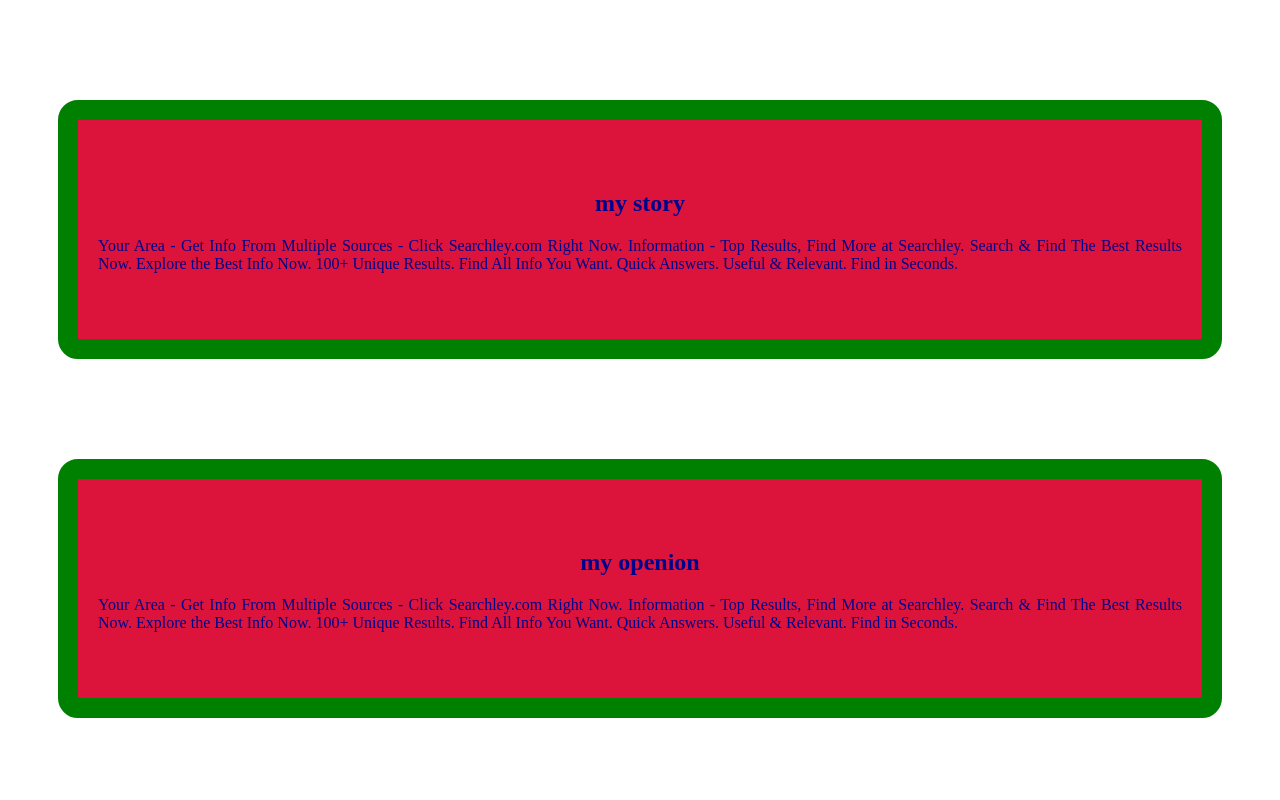
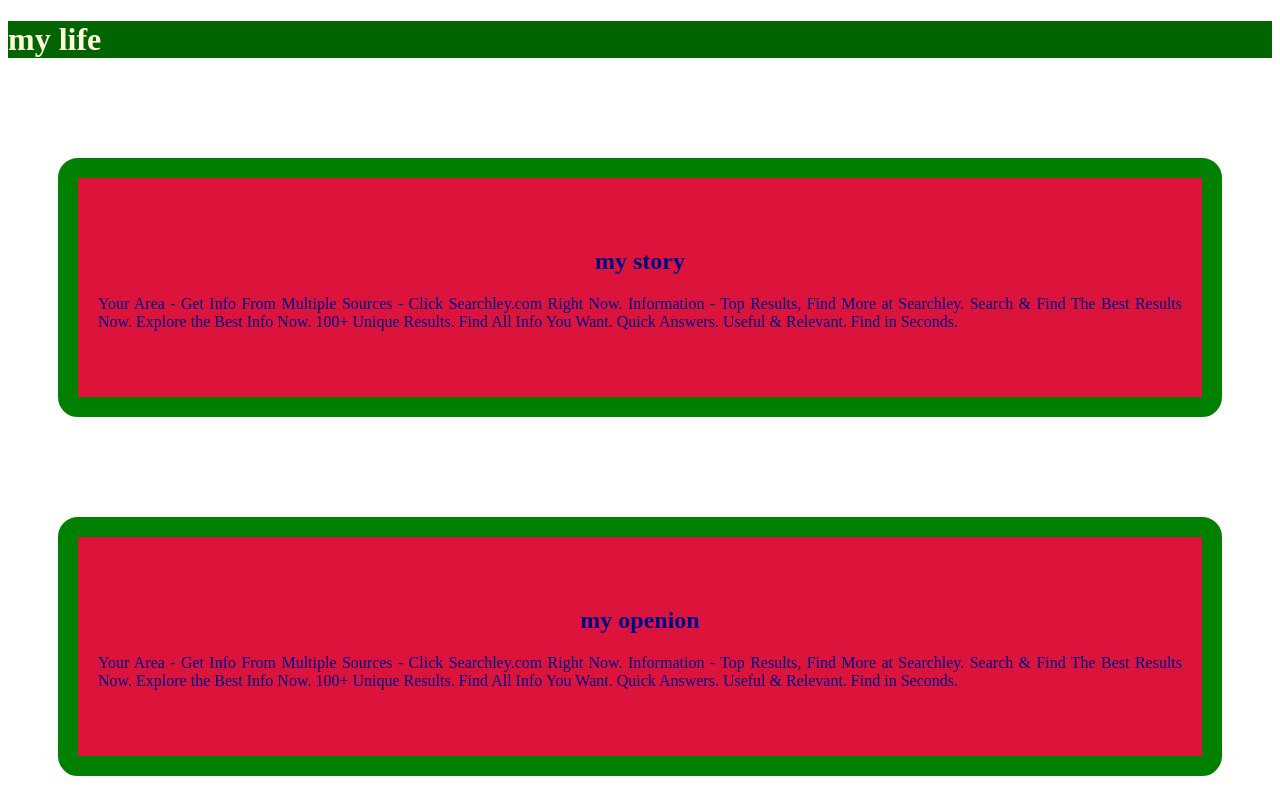
Before and after one commit to dipthodas1/my-5th-repo, a plain HTML site: page index.html in a window 1280 px wide. Shown: the top 800 px of the page. Drawn offline with Linux system fonts and the light colour scheme.

Commit message:
my commit

```diff
--- a/index.html
+++ b/index.html
@@ -7,6 +7,7 @@
     <link rel="stylesheet" href="style.css">
 </head>
 <body>
+    <h1>my life</h1>
     <div class="blog">
         <h2>my story</h2>
         <p>Your Area - Get Info From Multiple Sources - Click Searchley.com Right Now. Information - Top Results, Find More at Searchley. Search & Find The Best Results Now. Explore the Best Info Now. 100+ Unique Results. Find All Info You Want. Quick Answers. Useful & Relevant. Find in Seconds.</p>
--- a/style.css
+++ b/style.css
@@ -12,3 +12,7 @@ h2{
 p{
     text-align: justify;
 }
+h1{
+    background-color: darkgreen;
+    color: cornsilk;
+}
```
